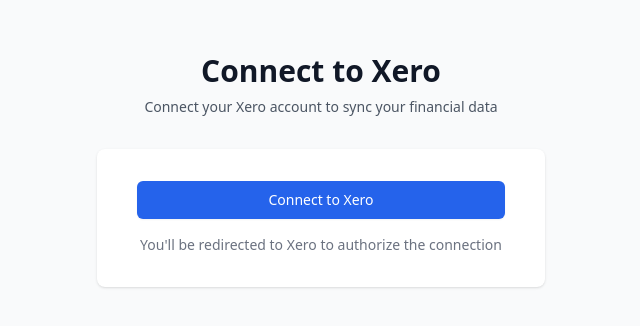
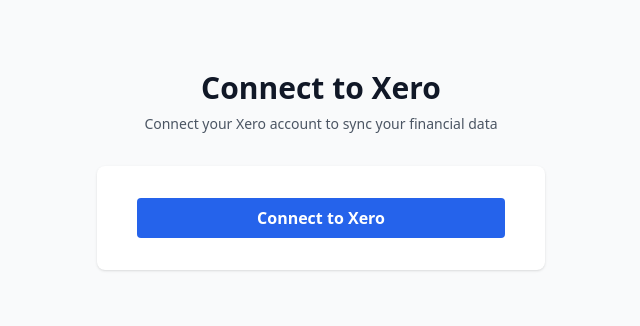
Before and after one commit to TomWall1/Ledger-Match, a React (Create React App) app in the folder frontend/: page /auth/xero in a window 1280 px wide. Shown: the part 242-568 px from the top of the page, without its empty margins (319-959 px from the left). Built offline with nearby package versions, Linux system fonts and the light colour scheme.

Commit message:
Update XeroAuth.js

```diff
--- a/frontend/src/components/XeroAuth.js
+++ b/frontend/src/components/XeroAuth.js
@@ -11,18 +11,14 @@ const XeroAuth = () => {
     setError(null);
 
     try {
-      // Log environment variable
       console.log('Current environment:', {
         NODE_ENV: process.env.NODE_ENV,
         API_URL: process.env.REACT_APP_API_URL
       });
 
-      // Construct URL
       const apiUrl = `${process.env.REACT_APP_API_URL}/auth/xero`;
       console.log('Attempting to connect to:', apiUrl);
 
-      // Make request
-      console.log('Making API request...');
       const response = await axios({
         method: 'get',
         url: apiUrl,
@@ -35,40 +31,16 @@ const XeroAuth = () => {
       console.log('Response received:', response);
 
       if (response?.data?.url) {
-        const redirectUrl = response.data.url;
-        console.log('Redirect URL received:', redirectUrl);
-        window.location.href = redirectUrl;
+        window.location.href = response.data.url;
       } else {
-        console.error('Invalid response structure:', response);
         throw new Error('No authorization URL received from server');
       }
     } catch (error) {
-      console.error('Connection error:', {
-        message: error.message,
-        status: error.response?.status,
-        data: error.response?.data,
-        config: {
-          url: error.config?.url,
-          method: error.config?.method
-        }
-      });
-
+      console.error('Connection error:', error);
       setError(error.response?.data?.error || error.message || 'Failed to connect to Xero');
     } finally {
       setIsLoading(false);
     }
-  };
-
-  const getErrorMessage = (error) => {
-    if (error.includes('Failed to connect')) {
-      return (
-        <div>
-          <p className="font-semibold">Connection Error</p>
-          <p>Unable to connect to Xero at this time. Please try again later.</p>
-        </div>
-      );
-    }
-    return <p>{error}</p>;
   };
 
   return (
@@ -85,36 +57,18 @@ const XeroAuth = () => {
       <div className="mt-8 sm:mx-auto sm:w-full sm:max-w-md">
         <div className="bg-white py-8 px-4 shadow sm:rounded-lg sm:px-10">
           {error && (
-            <div className="mb-4 bg-red-50 border border-red-400 text-red-700 px-4 py-3 rounded relative">
-              {getErrorMessage(error)}
+            <div className="mb-4 bg-red-50 border border-red-400 text-red-700 px-4 py-3 rounded">
+              <p>{error}</p>
             </div>
           )}
 
           <button
             onClick={handleConnect}
             disabled={isLoading}
-            className={`w-full flex justify-center py-2 px-4 border border-transparent rounded-md shadow-sm text-sm font-medium text-white
-              ${isLoading
-                ? 'bg-blue-400 cursor-not-allowed'
-                : 'bg-blue-600 hover:bg-blue-700 focus:outline-none focus:ring-2 focus:ring-offset-2 focus:ring-blue-500'
-              }`}
+            className="w-full bg-blue-600 hover:bg-blue-700 text-white font-bold py-2 px-4 rounded"
           >
-            {isLoading ? (
-              <span className="flex items-center">
-                <svg className="animate-spin -ml-1 mr-3 h-5 w-5 text-white" xmlns="http://www.w3.org/2000/svg" fill="none" viewBox="0 0 24 24">
-                  <circle className="opacity-25" cx="12" cy="12" r="10" stroke="currentColor" strokeWidth="4"></circle>
-                  <path className="opacity-75" fill="currentColor" d="M4 12a8 8 0 018-8V0C5.373 0 0 5.373 0 12h4zm2 5.291A7.962 7.962 0 014 12H0c0 3.042 1.135 5.824 3 7.938l3-2.647z"></path>
-                </svg>
-                Connecting...
-              </span>
-            ) : (
-              'Connect to Xero'
-            )}
+            {isLoading ? 'Connecting...' : 'Connect to Xero'}
           </button>
-
-          <div className="mt-4 text-sm text-gray-500 text-center">
-            <p>You'll be redirected to Xero to authorize the connection</p>
-          </div>
         </div>
       </div>
     </div>
```
